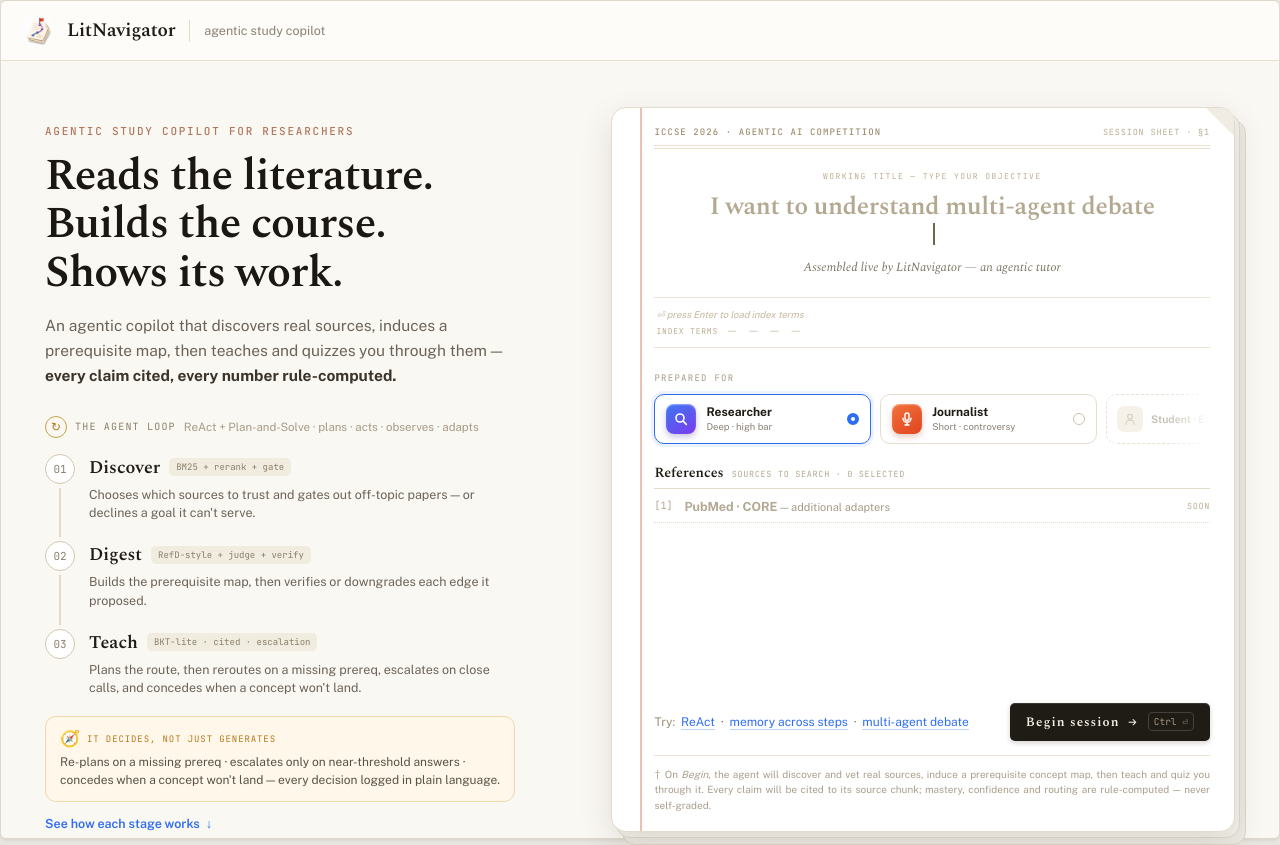
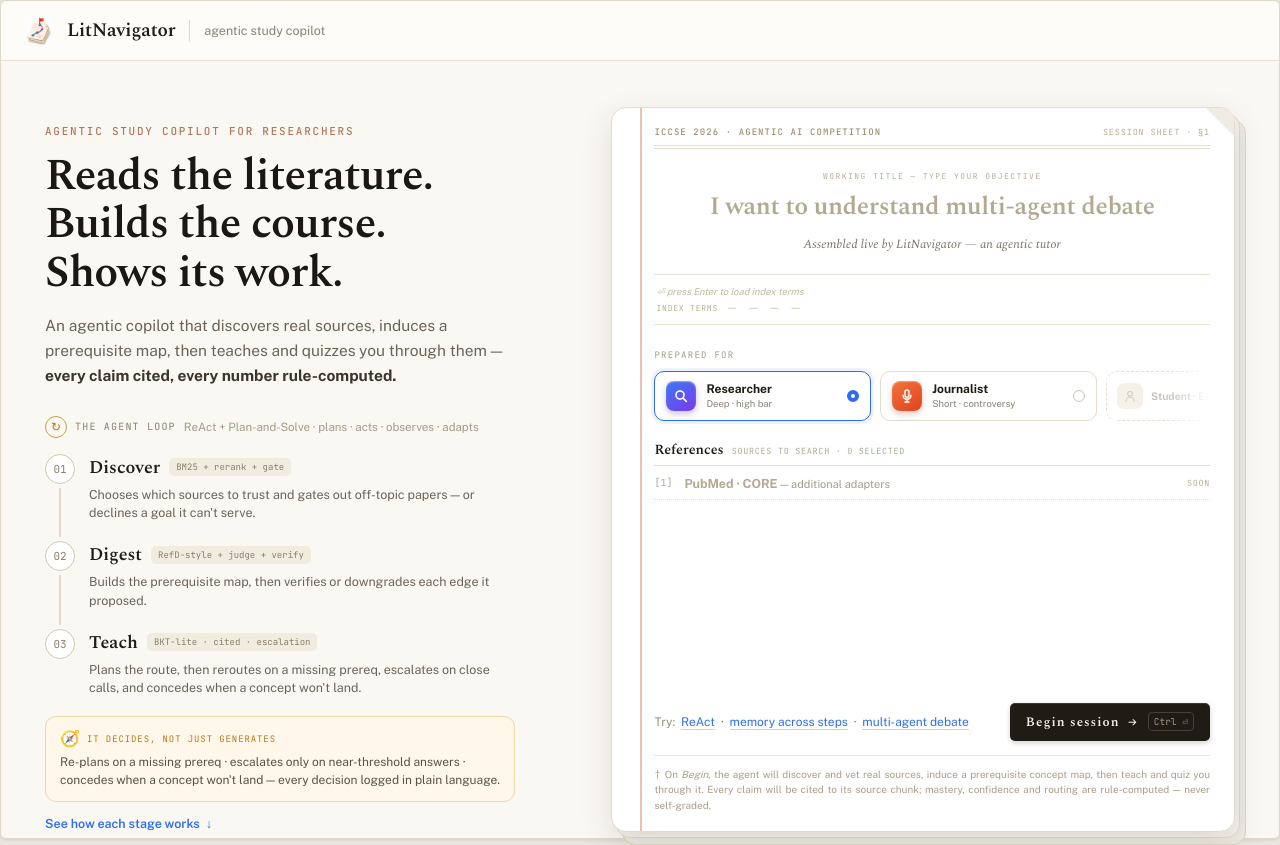
Before and after one commit to The-Architect-3906/LitNavigator, a Python web app: template litnav/ui/templates/agent_home.html in a window 1280 px wide, with the restyled element focused. Run offline with Jinja, Linux system fonts and the light colour scheme; the template is opened without the code that fills it, so the values that code supplies are empty.

Commit message:
fix(ui): hide decorative caret on focus/typing — no double blinking cursor on goal input

```diff
--- a/litnav/ui/templates/agent_home.html
+++ b/litnav/ui/templates/agent_home.html
@@ -397,6 +397,12 @@
       margin-left: 3px;
       vertical-align: -3px;
       animation: ln-blink 1.1s step-end infinite;
+    }
+    /* Decorative caret only while the field is idle + empty — otherwise the real
+       browser caret takes over, so we never show two blinking cursors at once. */
+    .ln-wt-input:focus + .ln-wt-cursor,
+    .ln-wt-input:not(:placeholder-shown) + .ln-wt-cursor {
+      display: none;
     }
     .ln-wt-byline {
       margin-top: 12px;
```
